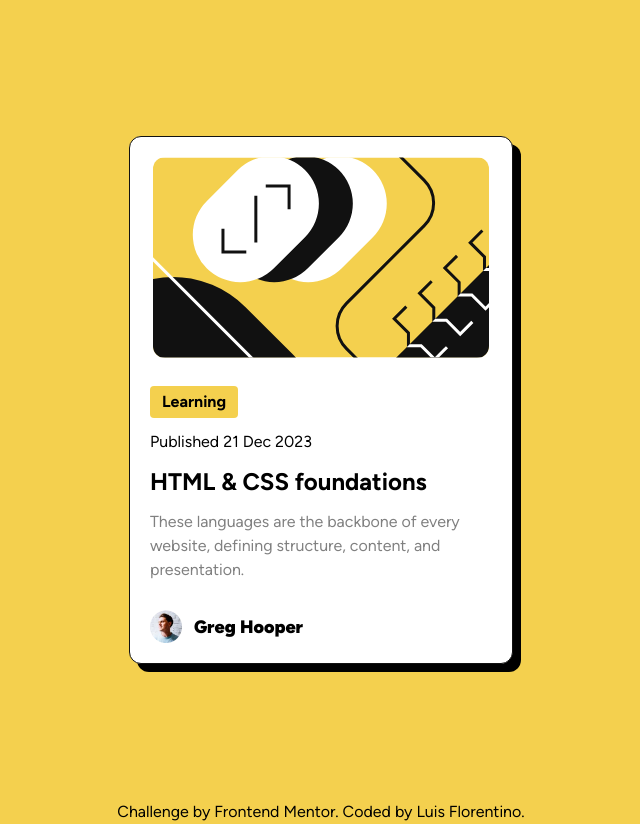
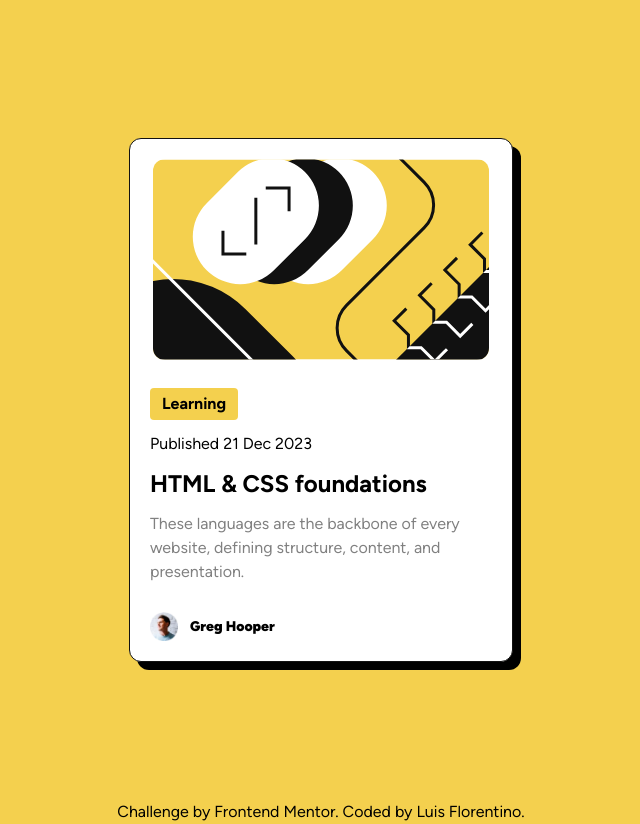
Before and after one commit to doblel09/blog-preview-card, a website: page index.html in a window 1280 px wide. Shown: the whole page, without its empty margins (319-959 px from the left). Drawn offline with Linux system fonts and the light colour scheme.

Commit message:
size update

```diff
--- a/index.html
+++ b/index.html
@@ -12,17 +12,17 @@
 <body class="bg-yellow-1000 font-figtree">
   <main class="flex items-center justify-center h-screen">
     <article class="bg-white-1000 p-5 gap-3 flex flex-col items-start w-96 rounded-xl border border-black-1000 card-shadow">
-  <img class="mb-4 self-center rounded-xl" src="/assets/images/illustration-article.svg" alt="" srcset="">
+  <img class="mb-4 self-center rounded-xl" src="/assets/images/illustration-article.svg" alt="logo">
   <span class="bg-yellow-1000 py-1 px-3 rounded inline"><strong>Learning</strong></span>
 
   <span>Published 21 Dec 2023</span>
 
-  <h3 class="text-2xl hover:text-yellow-1000"><strong><a href="#">HTML & CSS foundations</a></strong></h3>
+  <h1 class="text-2xl hover:text-yellow-1000"><strong><a href="#">HTML & CSS foundations</a></strong></h1>
 
   <p class="text-gray-1000 mb-4"> These languages are the backbone of every website, defining structure, content, and presentation.</p>
 
   <footer class="flex items-center">
-  <img src="/assets/images/image-avatar.webp" class="w-11 pr-3" alt="" srcset=""><span class="font-bold text-lg py"><strong>Greg Hooper</strong></span>
+  <img src="/assets/images/image-avatar.webp" class="w-10 pr-3" alt="avatar"><span class="font-bold text-sm py"><strong>Greg Hooper</strong></span>
 </footer>
 </article>
 </main>
```
Also changed, not shown: assets/styles.css.
